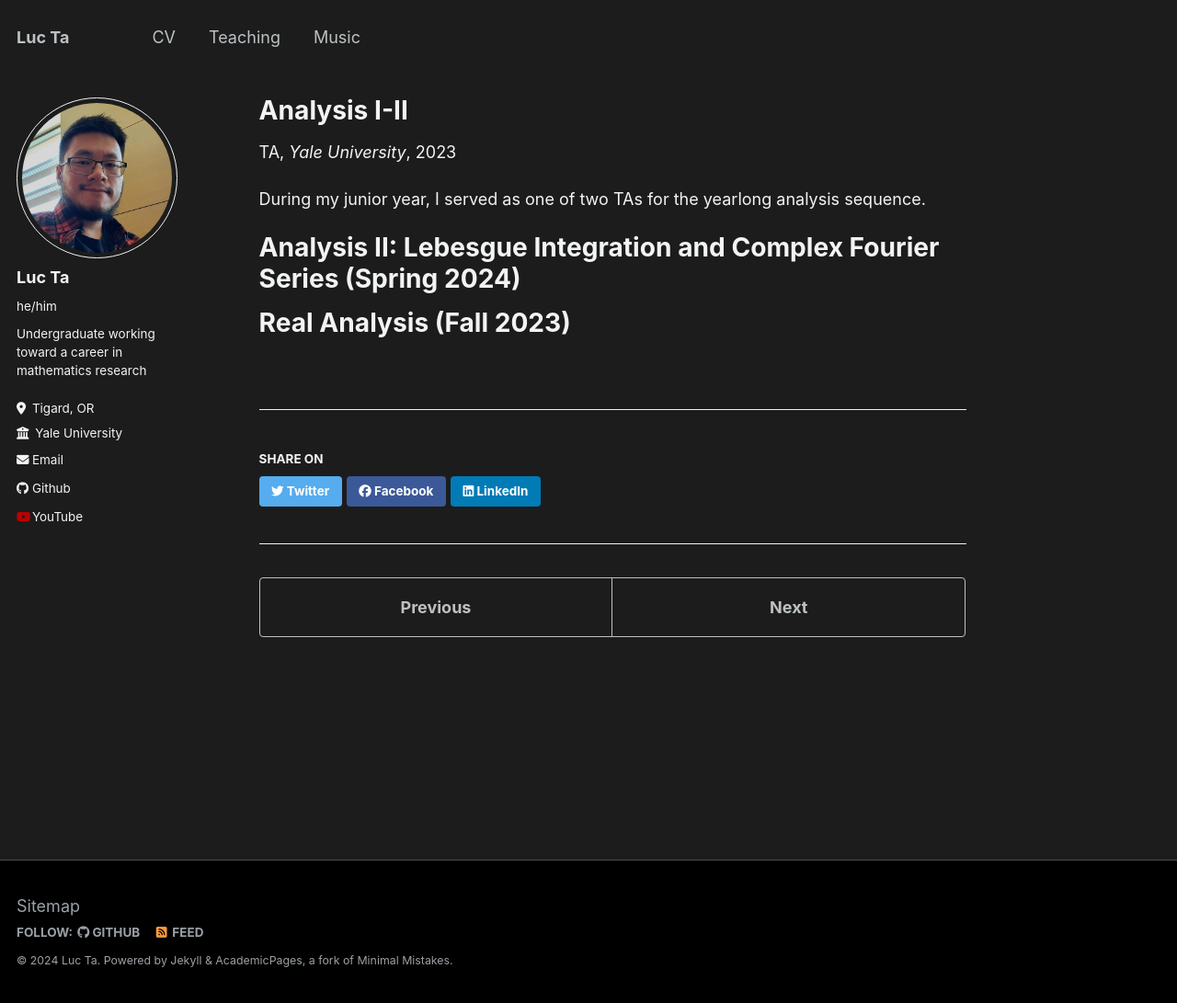
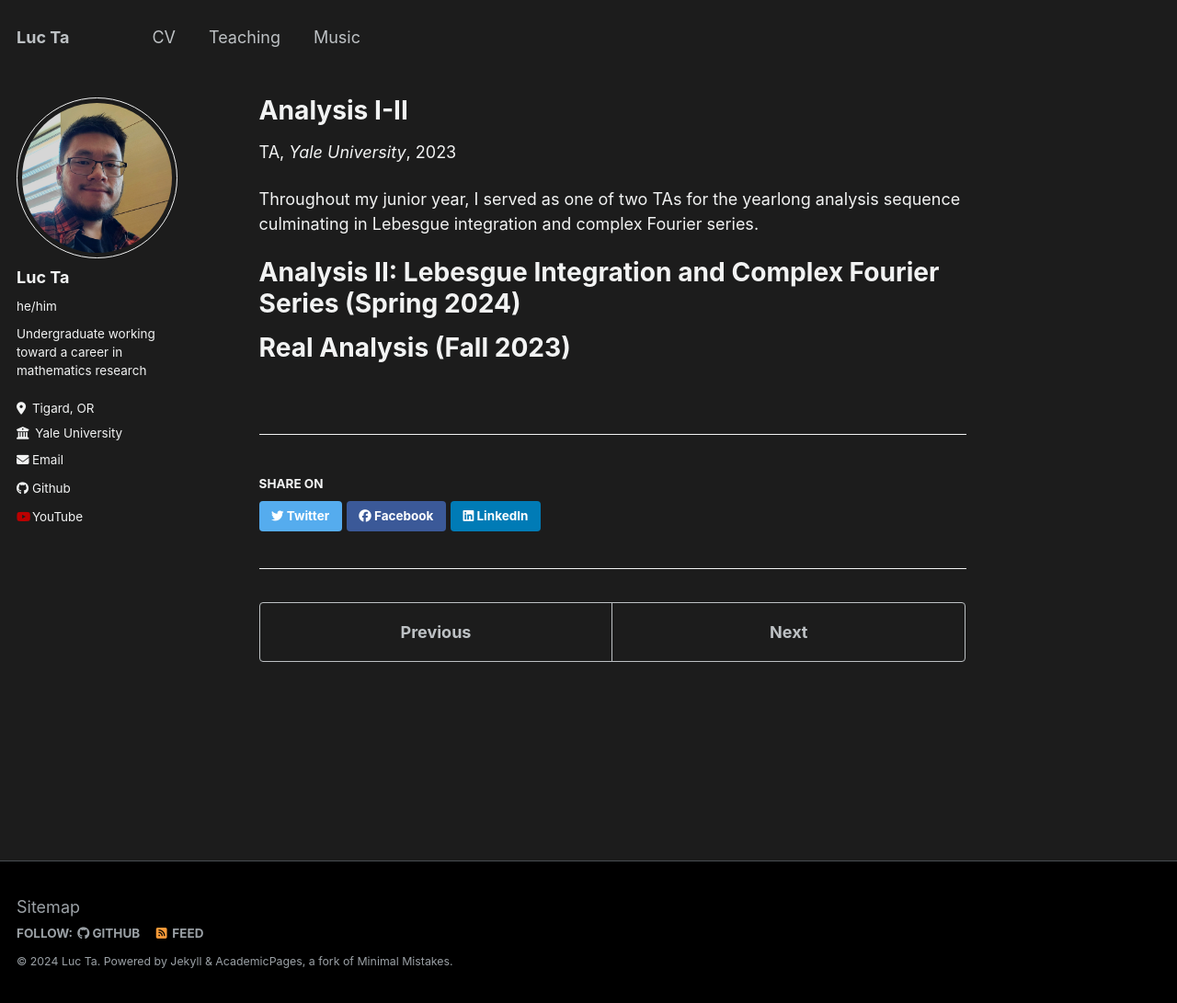
Before and after one commit to luc-ta/luc-ta.github.io, a Jekyll site: the page built from _teaching/2023-teaching.md, in a window 1280 px wide and 1091 px high. Shown: the whole window at 92% size. Built offline with Jekyll 4.4.1, drawn with Linux system fonts in a browser that asks for light colours.

Commit message:
Update 2023-teaching.md

```diff
--- a/_teaching/2023-teaching.md
+++ b/_teaching/2023-teaching.md
@@ -8,7 +8,7 @@ date: 2023-01-01
 location: "New Haven, CT"
 ---
 
-During my junior year, I served as one of two TAs for the yearlong analysis sequence.
+Throughout my junior year, I served as one of two TAs for the yearlong analysis sequence culminating in Lebesgue integration and complex Fourier series.
 
 Analysis II: Lebesgue Integration and Complex Fourier Series (Spring 2024)
 ======
```
